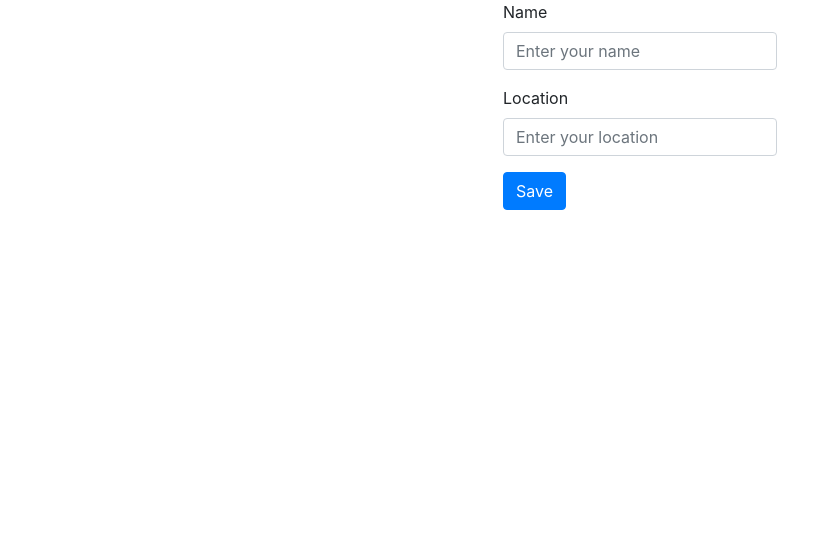
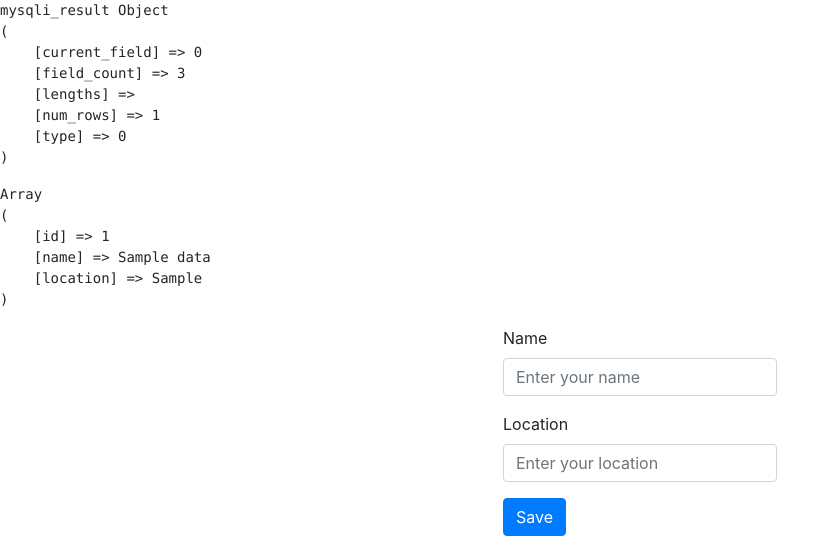
Before and after one commit to sripushkar/PHP-CRUD-Example, a PHP site: page / in a window 1280 px wide. Shown: the top 551 px of the page, without its empty margins (0-840 px from the left). Run offline with PHP 8.4, Linux system fonts and the light colour scheme; tables that the repository leaves empty or names only in its code hold one stand-in row (values such as "Sample post").

Commit message:
added create, and read parts of CRUD

```diff
--- a/index.php
+++ b/index.php
@@ -16,6 +16,22 @@
   <body>
     <?php require_once 'process.php'; ?>
 
+    <?php
+      //pre_r() organizes the array when printing to make easy reading in html.
+      function pre_r($array){
+        echo '<pre>';
+        print_r($array);
+        echo '</pre>';
+      }
+
+      $mysqli = new mysqli('localhost', 'root', 'root', 'crud') or die(mysqli_error($mysqli));
+      $result = $mysqli->query("SELECT * FROM data") or die($mysqli->error);
+      pre_r($result);
+
+      //fetch_assoc() grabs the first record from the query and returns it as an assoc array.
+      pre_r($result->fetch_assoc());
+    ?>
+
     <div class="row justify-content-center">
     <form action="index.php" method="post">
       <div class="form-group">
```
